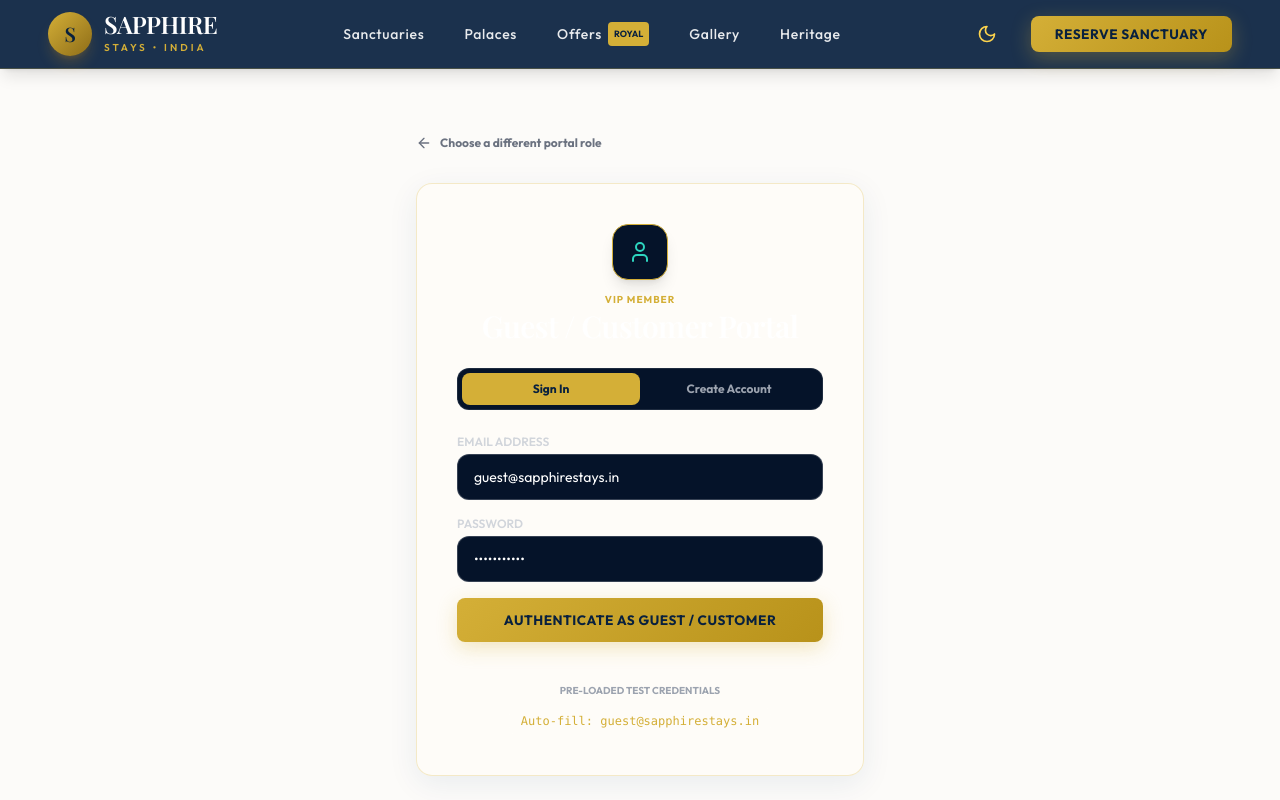
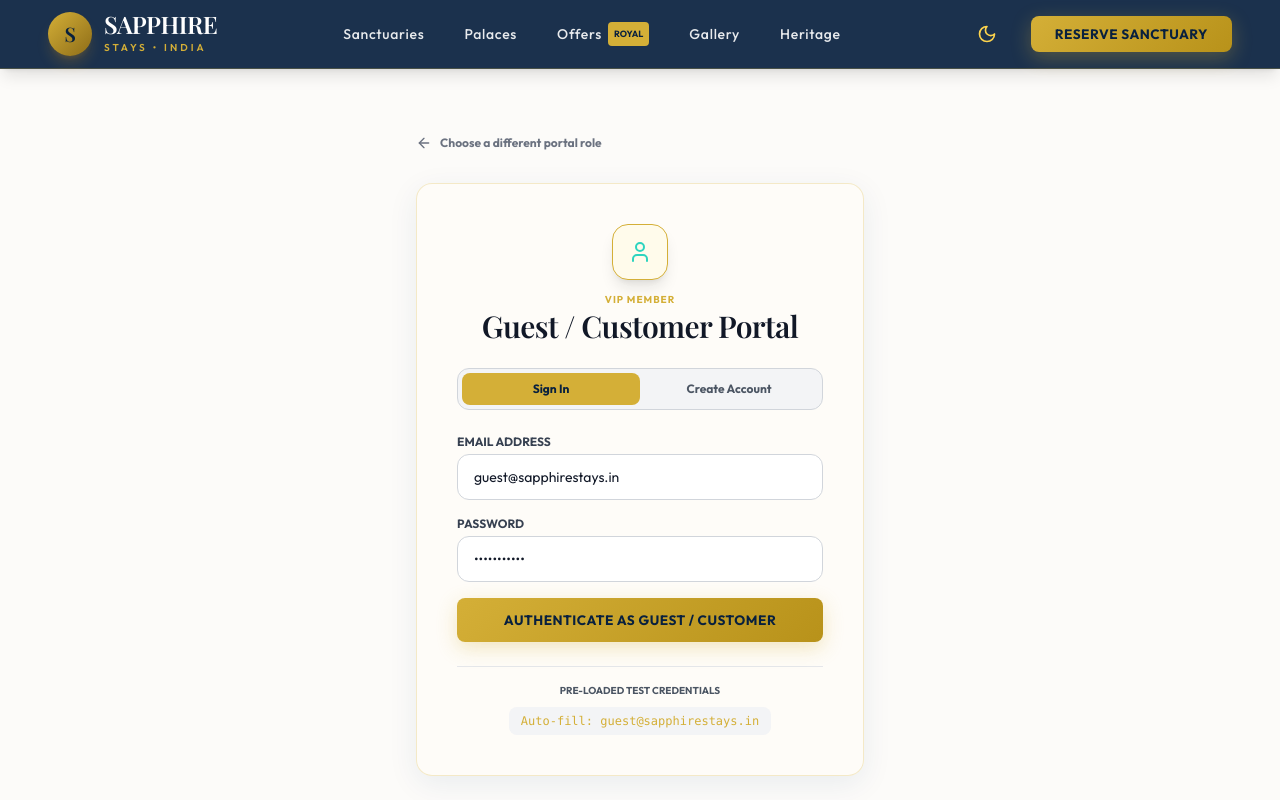
Before and after one commit to himangimeena/Sapphire-Stays, a React (Vite) app in the folder frontend/: page /login in a window 1280 px wide. Both pictures are taken after a click on the element 226 px from the left and 430 px from the top of the page. Shown: the top 800 px of the page. Built offline with nearby package versions, Linux system fonts and the light colour scheme; a web font is replaced by a local one.

Commit message:
modify some files

```diff
--- a/frontend/src/pages/Auth.jsx
+++ b/frontend/src/pages/Auth.jsx
@@ -146,11 +146,11 @@ export default function Auth() {
               <div
                 key={rc.id}
                 onClick={() => handleSelectRoleCard(rc)}
-                className="glass-card p-6 sm:p-7 rounded-3xl border border-gray-200 dark:border-gray-800 hover:border-[#D4AF37] dark:hover:border-[#D4AF37] transition-all duration-300 hover:-translate-y-1.5 hover:shadow-2xl hover:shadow-amber-500/10 cursor-pointer flex flex-col justify-between group bg-[#051329] text-white"
+                className="glass-card p-6 sm:p-7 rounded-3xl border border-gray-200 dark:border-gray-800 hover:border-[#D4AF37] dark:hover:border-[#D4AF37] transition-all duration-300 hover:-translate-y-1.5 hover:shadow-2xl hover:shadow-amber-500/10 cursor-pointer flex flex-col justify-between group bg-white/90 dark:bg-[#051329] text-gray-900 dark:text-white"
               >
                 <div className="space-y-4">
                   <div className="flex items-center justify-between">
-                    <div className="p-3.5 rounded-2xl bg-[#08203E] border border-[#D4AF37]/30 group-hover:border-[#D4AF37] group-hover:scale-110 transition duration-300">
+                    <div className="p-3.5 rounded-2xl bg-amber-50 dark:bg-[#08203E] border border-[#D4AF37]/30 group-hover:border-[#D4AF37] group-hover:scale-110 transition duration-300">
                       {rc.icon}
                     </div>
                     <span className="px-3 py-1 rounded-full text-[10px] font-bold uppercase tracking-wider bg-[#D4AF37]/20 text-[#D4AF37] border border-[#D4AF37]/30">
@@ -159,16 +159,16 @@ export default function Auth() {
                   </div>
 
                   <div>
-                    <h3 className="font-serif text-xl sm:text-2xl font-bold group-hover:text-[#D4AF37] transition">
+                    <h3 className="font-serif text-xl sm:text-2xl font-bold text-gray-900 dark:text-white group-hover:text-[#D4AF37] transition">
                       {rc.title}
                     </h3>
-                    <p className="text-xs text-gray-400 mt-2 leading-relaxed">
+                    <p className="text-xs text-gray-600 dark:text-gray-400 mt-2 leading-relaxed">
                       {rc.desc}
                     </p>
                   </div>
                 </div>
 
-                <div className="pt-6 border-t border-white/10 mt-6 flex items-center justify-between text-xs font-bold text-[#D4AF37] group-hover:translate-x-1 transition">
+                <div className="pt-6 border-t border-gray-200 dark:border-white/10 mt-6 flex items-center justify-between text-xs font-bold text-[#D4AF37] group-hover:translate-x-1 transition">
                   <span>Enter {rc.title} Portal</span>
                   <span>→</span>
                 </div>
@@ -186,44 +186,44 @@ export default function Auth() {
             <ArrowLeft className="w-4 h-4" /> Choose a different portal role
           </button>
 
-          <div className="glass-card p-8 sm:p-10 rounded-3xl border-2 border-[#D4AF37]/40 shadow-2xl space-y-6 bg-[#08203E] text-white">
+          <div className="glass-card p-8 sm:p-10 rounded-3xl border-2 border-[#D4AF37]/40 shadow-2xl space-y-6 bg-white/95 dark:bg-[#08203E] text-gray-900 dark:text-white">
             <div className="text-center space-y-3">
-              <div className="w-14 h-14 rounded-2xl bg-[#051329] border border-[#D4AF37] flex items-center justify-center mx-auto shadow-lg">
+              <div className="w-14 h-14 rounded-2xl bg-amber-50 dark:bg-[#051329] border border-[#D4AF37] flex items-center justify-center mx-auto shadow-lg">
                 {selectedRole.icon}
               </div>
               <div>
                 <span className="text-[10px] uppercase font-bold text-[#D4AF37] tracking-widest block">{selectedRole.badge}</span>
-                <h2 className="font-serif text-2xl sm:text-3xl font-bold">{selectedRole.title} Portal</h2>
+                <h2 className="font-serif text-2xl sm:text-3xl font-bold text-gray-900 dark:text-white">{selectedRole.title} Portal</h2>
               </div>
             </div>
 
             {errorMsg && (
-              <div className="p-4 rounded-xl bg-red-500/15 border border-red-500/40 text-red-300 text-xs flex items-start gap-2.5">
-                <AlertTriangle className="w-4 h-4 text-red-400 shrink-0 mt-0.5" />
+              <div className="p-4 rounded-xl bg-red-500/15 border border-red-500/40 text-red-600 dark:text-red-300 text-xs flex items-start gap-2.5">
+                <AlertTriangle className="w-4 h-4 text-red-500 dark:text-red-400 shrink-0 mt-0.5" />
                 <span className="leading-relaxed">{errorMsg}</span>
               </div>
             )}
 
             {/* Guest Tab Switcher (Only visible for CUSTOMER role per Req 6) */}
             {selectedRole.allowSignUp ? (
-              <div className="grid grid-cols-2 p-1 rounded-xl bg-[#051329] border border-white/10">
+              <div className="grid grid-cols-2 p-1 rounded-xl bg-gray-100 dark:bg-[#051329] border border-gray-300 dark:border-white/10">
                 <button
                   type="button"
                   onClick={() => { setIsLogin(true); setErrorMsg(''); }}
-                  className={`py-2 rounded-lg text-xs font-bold transition ${isLogin ? 'bg-[#D4AF37] text-[#08203E]' : 'text-gray-400 hover:text-white'}`}
+                  className={`py-2 rounded-lg text-xs font-bold transition ${isLogin ? 'bg-[#D4AF37] text-[#08203E]' : 'text-gray-600 dark:text-gray-400 hover:text-gray-900 dark:hover:text-white'}`}
                 >
                   Sign In
                 </button>
                 <button
                   type="button"
                   onClick={() => { setIsLogin(false); setErrorMsg(''); }}
-                  className={`py-2 rounded-lg text-xs font-bold transition ${!isLogin ? 'bg-[#D4AF37] text-[#08203E]' : 'text-gray-400 hover:text-white'}`}
+                  className={`py-2 rounded-lg text-xs font-bold transition ${!isLogin ? 'bg-[#D4AF37] text-[#08203E]' : 'text-gray-600 dark:text-gray-400 hover:text-gray-900 dark:hover:text-white'}`}
                 >
                   Create Account
                 </button>
               </div>
             ) : (
-              <div className="p-3 rounded-xl bg-amber-500/10 border border-amber-500/20 text-center text-[11px] text-amber-300">
+              <div className="p-3 rounded-xl bg-amber-500/10 border border-amber-500/20 text-center text-[11px] text-amber-700 dark:text-amber-300">
                 <Lock className="w-3.5 h-3.5 inline mr-1 -mt-0.5" /> Staff & Admin accounts require corporate authorization. Sign-Up is disabled.
               </div>
             )}
@@ -232,50 +232,50 @@ export default function Auth() {
               {!isLogin && selectedRole.allowSignUp && (
                 <>
                   <div>
-                    <label className="text-xs uppercase font-semibold text-gray-300 block mb-1">Full Name</label>
+                    <label className="text-xs uppercase font-bold text-gray-700 dark:text-gray-300 block mb-1">Full Name</label>
                     <input
                       type="text"
                       value={name}
                       onChange={(e) => setName(e.target.value)}
                       required
                       placeholder="Enter your full name"
-                      className="w-full px-4 py-3 rounded-xl border border-white/20 bg-[#051329] text-white text-sm focus:outline-none focus:border-[#D4AF37] box-border"
+                      className="w-full px-4 py-3 rounded-xl border border-gray-300 dark:border-white/20 bg-white dark:bg-[#051329] text-gray-900 dark:text-white text-sm focus:outline-none focus:border-[#D4AF37] box-border placeholder-gray-400"
                     />
                   </div>
                   <div>
-                    <label className="text-xs uppercase font-semibold text-gray-300 block mb-1">Indian Mobile (+91)</label>
+                    <label className="text-xs uppercase font-bold text-gray-700 dark:text-gray-300 block mb-1">Indian Mobile (+91)</label>
                     <input
                       type="text"
                       value={phone}
                       onChange={(e) => setPhone(e.target.value)}
                       required
-                      className="w-full px-4 py-3 rounded-xl border border-white/20 bg-[#051329] text-white text-sm focus:outline-none focus:border-[#D4AF37] box-border"
+                      className="w-full px-4 py-3 rounded-xl border border-gray-300 dark:border-white/20 bg-white dark:bg-[#051329] text-gray-900 dark:text-white text-sm focus:outline-none focus:border-[#D4AF37] box-border placeholder-gray-400"
                     />
                   </div>
                 </>
               )}
 
               <div>
-                <label className="text-xs uppercase font-semibold text-gray-300 block mb-1">Email Address</label>
+                <label className="text-xs uppercase font-bold text-gray-700 dark:text-gray-300 block mb-1">Email Address</label>
                 <input
                   type="email"
                   value={email}
                   onChange={(e) => setEmail(e.target.value)}
                   required
                   placeholder={selectedRole.demoEmail}
-                  className="w-full px-4 py-3 rounded-xl border border-white/20 bg-[#051329] text-white text-sm focus:outline-none focus:border-[#D4AF37] box-border"
+                  className="w-full px-4 py-3 rounded-xl border border-gray-300 dark:border-white/20 bg-white dark:bg-[#051329] text-gray-900 dark:text-white text-sm focus:outline-none focus:border-[#D4AF37] box-border placeholder-gray-400"
                 />
               </div>
 
               <div>
-                <label className="text-xs uppercase font-semibold text-gray-300 block mb-1">Password</label>
+                <label className="text-xs uppercase font-bold text-gray-700 dark:text-gray-300 block mb-1">Password</label>
                 <input
                   type="password"
                   value={password}
                   onChange={(e) => setPassword(e.target.value)}
                   required
                   placeholder="••••••••"
-                  className="w-full px-4 py-3 rounded-xl border border-white/20 bg-[#051329] text-white text-sm focus:outline-none focus:border-[#D4AF37] box-border"
+                  className="w-full px-4 py-3 rounded-xl border border-gray-300 dark:border-white/20 bg-white dark:bg-[#051329] text-gray-900 dark:text-white text-sm focus:outline-none focus:border-[#D4AF37] box-border placeholder-gray-400"
                 />
               </div>
 
@@ -288,12 +288,12 @@ export default function Auth() {
               </button>
             </form>
 
-            <div className="pt-4 border-t border-white/10 text-center space-y-2">
-              <span className="text-[10px] uppercase font-bold text-gray-400 block">Pre-loaded Test Credentials</span>
+            <div className="pt-4 border-t border-gray-200 dark:border-white/10 text-center space-y-2">
+              <span className="text-[10px] uppercase font-bold text-gray-600 dark:text-gray-400 block">Pre-loaded Test Credentials</span>
               <button
                 type="button"
                 onClick={() => { setEmail(selectedRole.demoEmail); setPassword(selectedRole.demoPass); }}
-                className="text-xs text-[#D4AF37] font-mono bg-white/5 hover:bg-white/10 py-1.5 px-3 rounded-lg border border-white/10 transition"
+                className="text-xs text-[#D4AF37] font-mono bg-gray-100 dark:bg-white/5 hover:bg-gray-200 dark:hover:bg-white/10 py-1.5 px-3 rounded-lg border border-gray-300 dark:border-white/10 transition"
               >
                 Auto-fill: {selectedRole.demoEmail}
               </button>
--- a/frontend/src/pages/Home.jsx
+++ b/frontend/src/pages/Home.jsx
@@ -198,9 +198,9 @@ export default function Home() {
                 <p className="text-xs text-gray-600 dark:text-gray-400 line-clamp-2 leading-relaxed">{b.description}</p>
                 <div className="pt-4 border-t border-gray-200 dark:border-gray-800 flex justify-between items-center">
                   <div>
-                    <span className="text-[10px] uppercase text-gray-400 font-semibold block">Starting From</span>
+                    <span className="text-[10px] uppercase text-gray-500 dark:text-gray-400 font-semibold block">Starting From</span>
                     <span className="font-serif font-bold text-lg text-[#0F3D6E] dark:text-amber-300">₹{Number(b.starting_price).toLocaleString('en-IN')}</span>
-                    <span className="text-xs text-gray-400"> / night</span>
+                    <span className="text-xs text-gray-500 dark:text-gray-400 font-medium"> / night</span>
                   </div>
                   <span className="text-xs font-bold text-[#D4AF37] flex items-center gap-1">Explore Sanctuary →</span>
                 </div>
--- a/frontend/src/pages/Offers.jsx
+++ b/frontend/src/pages/Offers.jsx
@@ -49,7 +49,7 @@ export default function Offers() {
               <p className="text-xs text-gray-500 leading-relaxed">{o.desc}</p>
             </div>
             <div className="pt-4 border-t border-gray-100 dark:border-gray-800 flex flex-col gap-4">
-              <span className="text-[11px] text-gray-400">{o.validity}</span>
+              <span className="text-[11px] text-gray-600 dark:text-gray-400 font-medium">{o.validity}</span>
               <Link to={`/rooms?coupon=${o.code}`} className="btn-luxury text-center !py-3 text-xs">
                 Claim Privilege →
               </Link>
```
